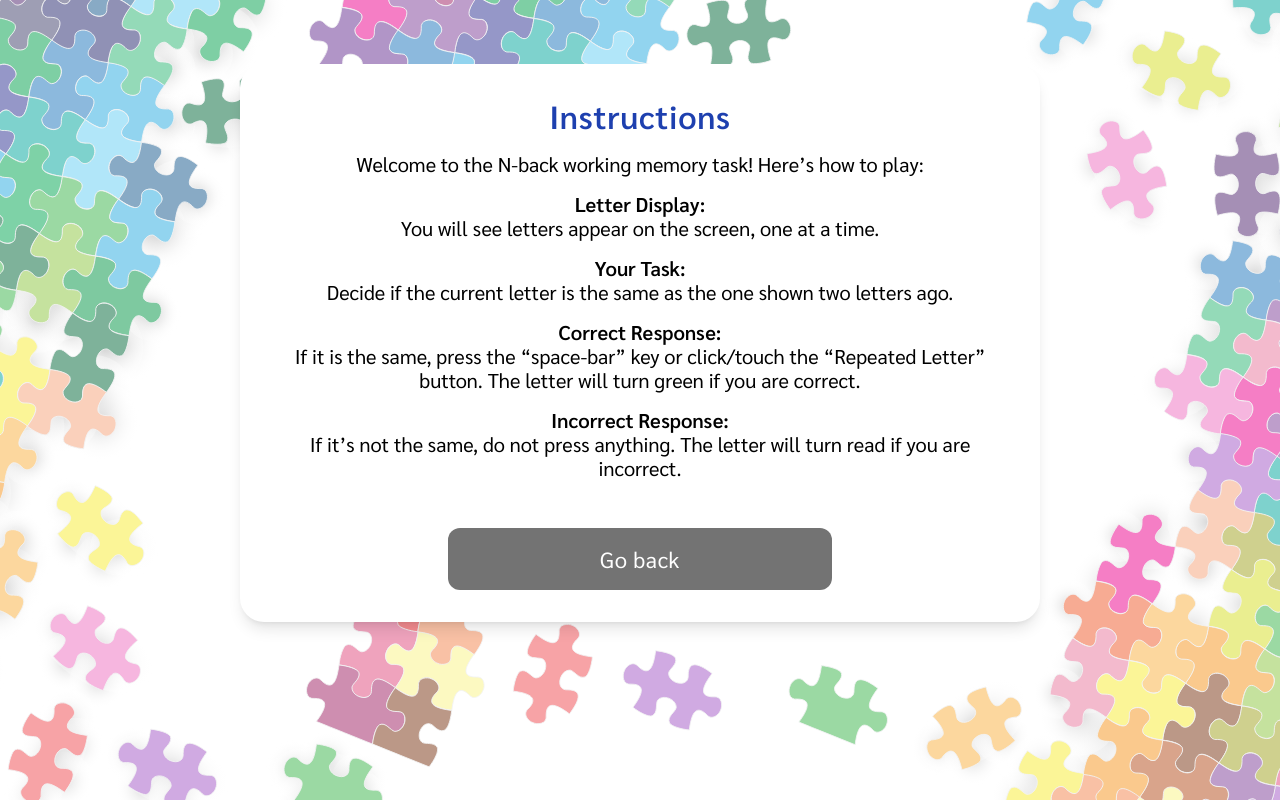
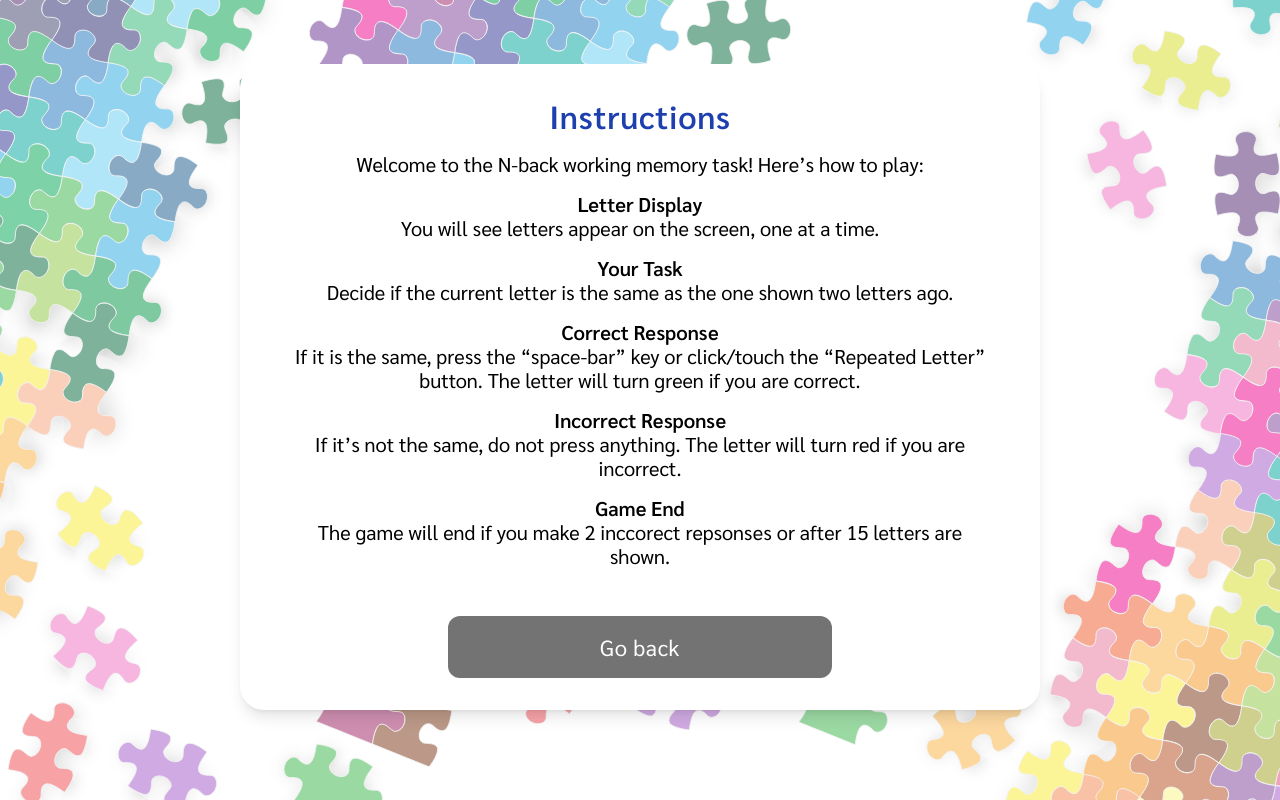
Before and after one commit to matt-powelldev2784/nback-task, a React (Vite) app: page / in a window 1280 px wide. Both pictures are taken after a click on the button "Instructions". Built offline with nearby package versions, Linux system fonts and the light colour scheme.

Commit message:
feat: update insturctions with game end description

```diff
--- a/src/components/home/Home.tsx
+++ b/src/components/home/Home.tsx
@@ -45,20 +45,20 @@ export const Home = ({ setCurrentScreen }: HomeProps) => {
           </p>
 
           <p className="w-full text-center text-black">
-            <strong>Letter Display:</strong>
+            <strong>Letter Display</strong>
             <br />
             You will see letters appear on the screen, one at a time.
           </p>
 
           <p className="w-full text-center text-black">
-            <strong>Your Task:</strong>
+            <strong>Your Task</strong>
             <br />
             Decide if the current letter is the same as the one shown two
             letters ago.
           </p>
 
           <p className="w-full text-center text-black">
-            <strong>Correct Response:</strong>
+            <strong>Correct Response</strong>
             <br />
             If it is the same, press the &ldquo;space-bar&rdquo; key or
             click/touch the &ldquo;Repeated Letter&rdquo; button. The letter
@@ -66,10 +66,17 @@ export const Home = ({ setCurrentScreen }: HomeProps) => {
           </p>
 
           <p className="w-full text-center text-black">
-            <strong>Incorrect Response:</strong>
+            <strong>Incorrect Response</strong>
             <br />
             If it’s not the same, do not press anything. The letter will turn
-            read if you are incorrect.
+            red if you are incorrect.
+          </p>
+
+          <p className="w-full text-center text-black">
+            <strong>Game End</strong>
+            <br />
+            The game will end if you make 2 inccorect repsonses or after 15
+            letters are shown.
           </p>
 
           <Button
```
